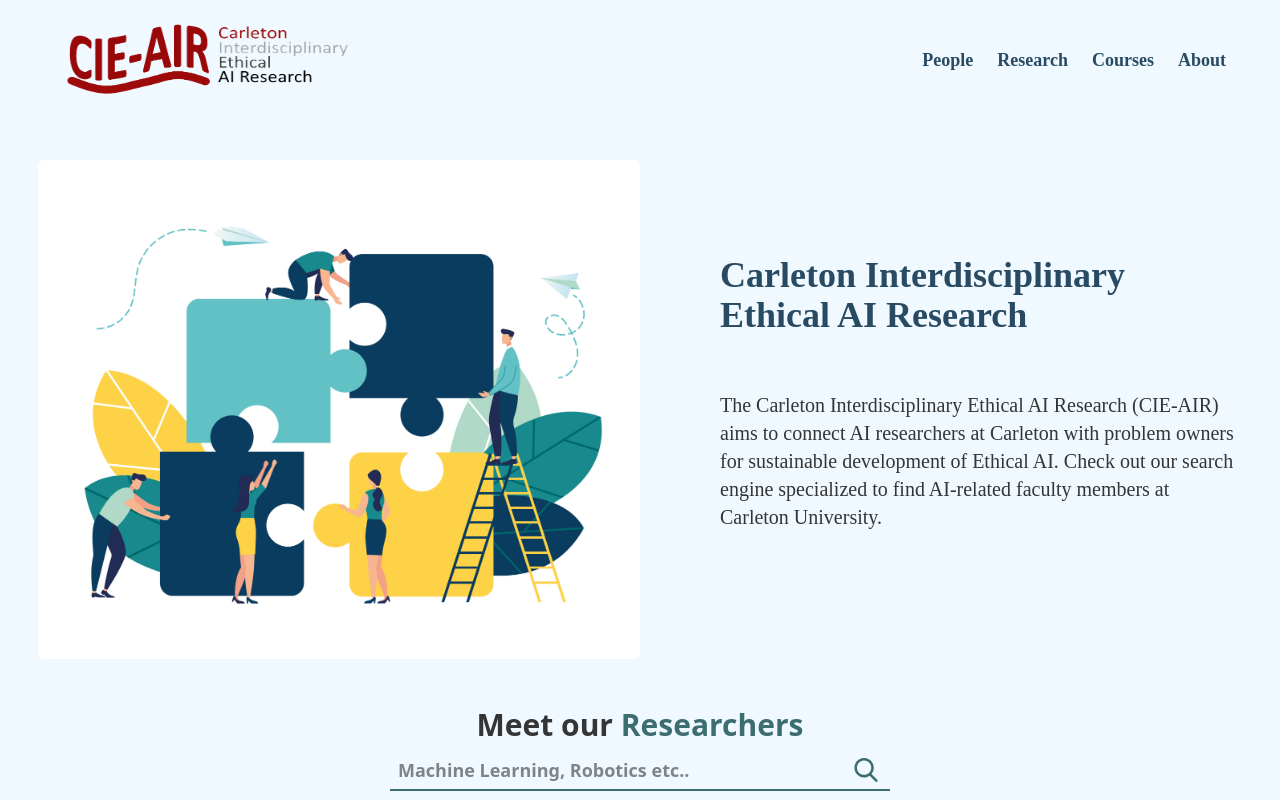
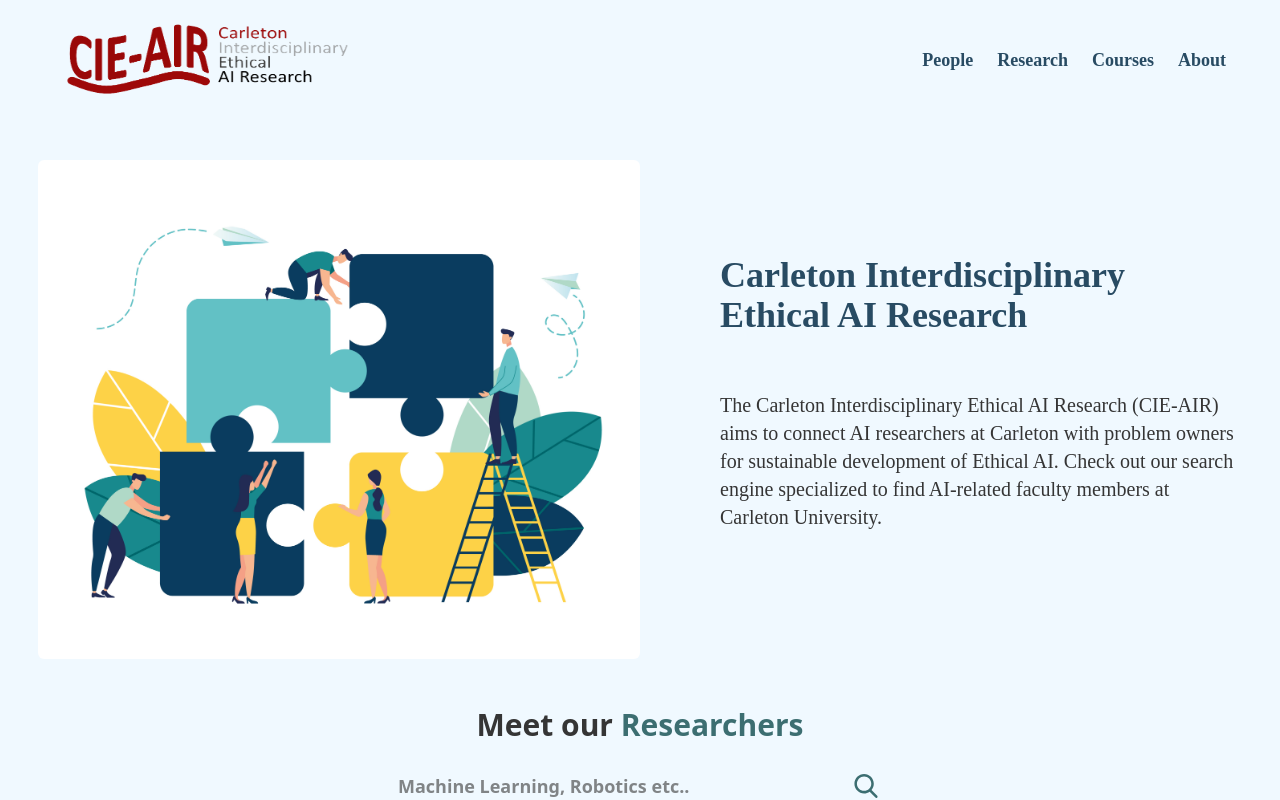
Before and after one commit to Kailinho/carleton-ai-research, a React (Create React App) app: page / in a window 1280 px wide. Shown: the top 800 px of the page. Built offline with nearby package versions, Linux system fonts and the light colour scheme; no server answers; the database is empty.

Commit message:
minor fixes

```diff
--- a/src/App.js
+++ b/src/App.js
@@ -8,6 +8,7 @@
 function App() {
 	useEffect(() => {
 		document.title = 'Carleton Interdisciplinary Ethical AI Research';
+		document.body.style.backgroundColor = '#F0F9FF';
 	  }, []);
 	return (
 		<>
--- a/src/components/Cards.jsx
+++ b/src/components/Cards.jsx
@@ -58,7 +58,12 @@
 									</div>
 								</div>
 							</div>
-							))) : (null)}
+							))) : (
+
+									<>
+										<div className='h-[300px]'></div>
+									</>
+							)}
 					</div>
 				</section>
 			</div>
--- a/src/components/ComingSoon.jsx
+++ /dev/null
@@ -1,9 +0,0 @@
-import React from 'react'
-
-const ComingSoon = () => {
-  return (
-    <div className='w-[100vw] h-[100vw]'>This page will be updated soon.</div>
-  )
-}
-
-export default ComingSoon
--- a/src/components/Navbar.jsx
+++ b/src/components/Navbar.jsx
@@ -3,7 +3,6 @@
 import React from "react"
 import logo from "../assets/logo.png"
 import { useState } from "react";
-import ComingSoon from './ComingSoon'
 
 
 export default function NavBar() {
--- a/src/components/Search.jsx
+++ b/src/components/Search.jsx
@@ -7,7 +7,7 @@
 
 	return (
 		<>
-			<div className="py-2">
+			<div className="py-2 mb-4">
 				<h2 class="text-center text-3xl text-[#353535] font-semibold">
 					Meet our
 					<span class="text-[#3C6E71] font-bold "> Researchers</span>
--- a/src/index.css
+++ b/src/index.css
@@ -5,5 +5,5 @@
 @import url('https://fonts.googleapis.com/css2?family=Montserrat:wght@400;600&display=swap');
 
 body {
-        background-color: rgba(240, 249, 255, 1);
+        background-color: rgb(240, 249, 255);
 }
```
